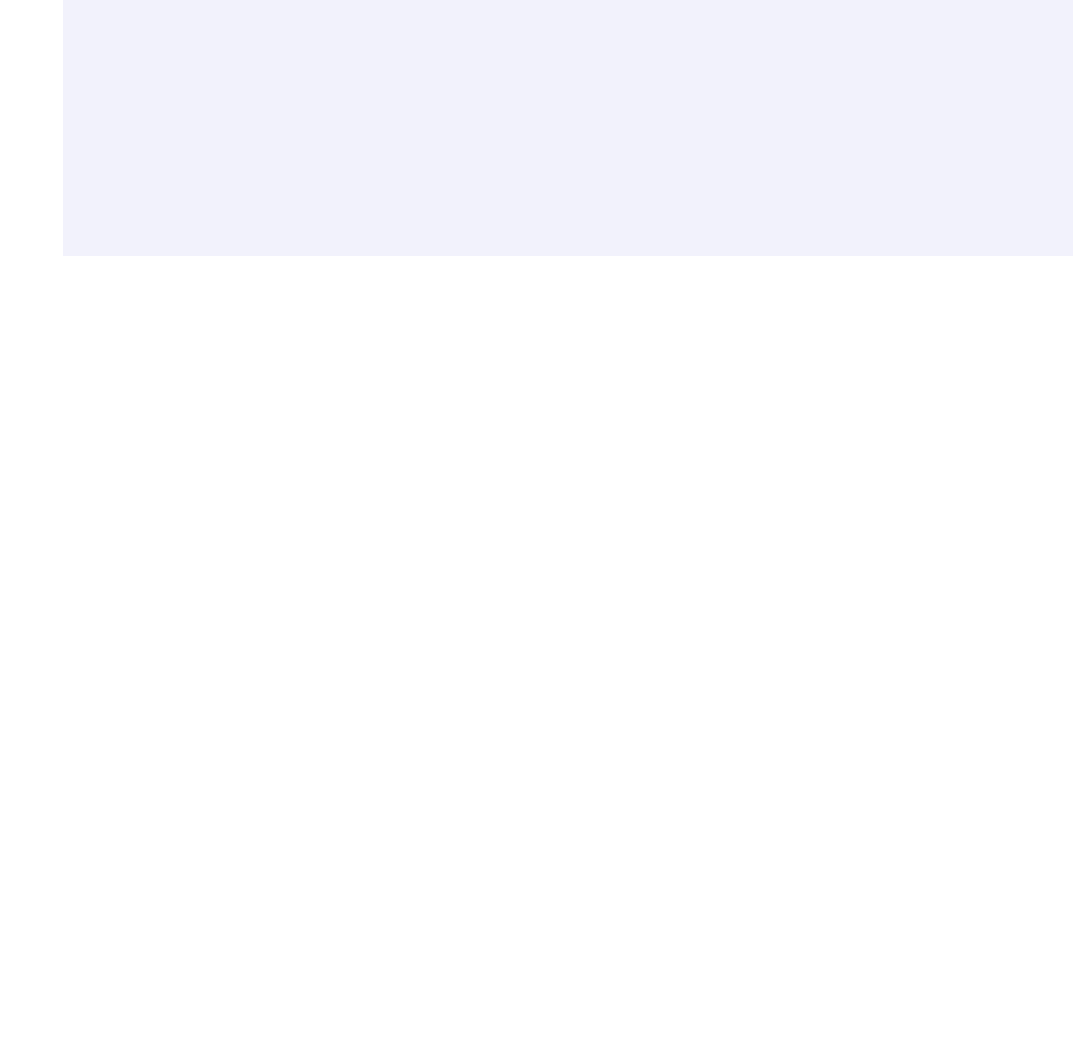
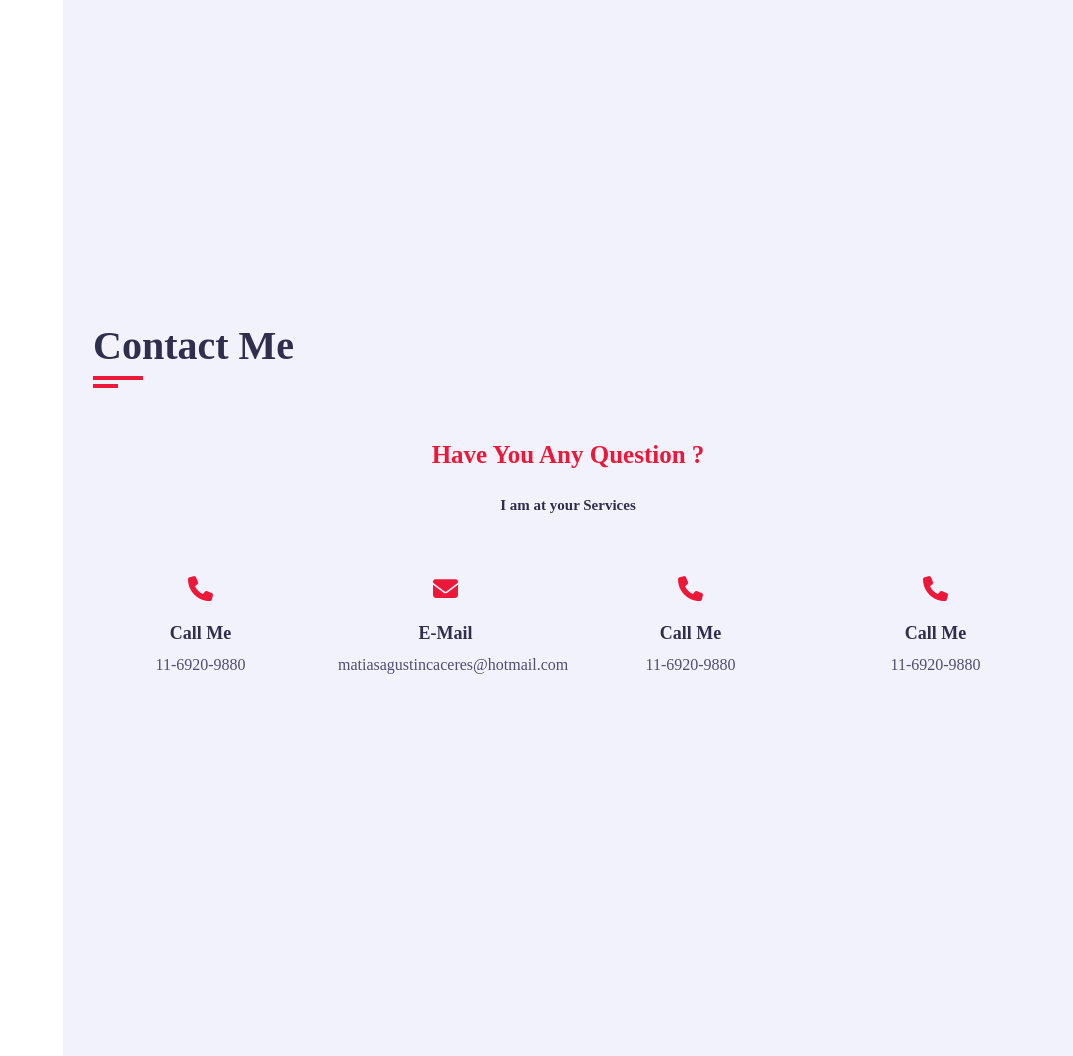
Before and after one commit to MatiasAgustinCaceres/MatiasAgustinCaceres.github.io, a plain HTML site: page index.html in a window 1280 px wide. Shown: the part 2881-3937 px from the top of the page, without its empty margins (207-1280 px from the left). Before the commit the page ends 3137 px from the top, so only its background shows below. Drawn offline with Linux system fonts and the light colour scheme; a web font is replaced by a local one.

Commit message:
Contac me section finished

```diff
--- a/Css/style_sheet.css
+++ b/Css/style_sheet.css
@@ -560,3 +560,49 @@ h3.my-profession {
     width: 100%;
     display: block;
 }
+
+/* ---------------------------------- contact me ----------------------------------*/
+
+.contact-title {
+    color: var(--skin-color);
+    text-align: center;
+    font-size: 25px;
+    margin-bottom: 20px;
+}
+
+.contact-sub-title {
+    color: var(--text-black-900);
+    text-align: center;
+    font-size: 15px;
+    margin-bottom: 60px;
+}
+
+.contact .contact-info-item {
+    flex: 0 0 25%;
+    max-width: 25%;
+    text-align: center;
+}
+
+.contact .contact-info-item .icon {
+    display: inline-block;
+}
+
+.contact .contact-info-item .icon .fa {
+    font-size: 25px;
+    color: var(--skin-color);
+}
+
+.contact .contact-info-item h4 {
+    font-size: 18px;
+    font-weight: 700;
+    color: var(--text-black-900);
+    text-transform: capitalize;
+    margin: 15px 0 5px;
+}
+
+.contact .contact-info-item p {
+    font-size: 16px;
+    line-height: 25px;
+    color: var(--text-black-700);
+    font-weight: 400;
+}
--- a/index.html
+++ b/index.html
@@ -46,7 +46,7 @@
     <div class="main-content">
 
       <!--------------- Home Section Start ------------------>
-      <section class="home section ">
+      <section class="home section">
 
         <div class="container">
           <div class="row">
@@ -69,7 +69,7 @@
       <!--------------- Home Section End ------------------>
 
       <!--------------- About Section Start ------------------>
-      <section class="about section ">
+      <section class="about section">
 
         <div class="container">
           <div class="row">
@@ -337,12 +337,63 @@
         </div>
 
       </section>
+      <!--------------- Portfolio Section End ------------------>
 
 
 
+      <!--------------- Contact start ------------------>
+
+      <section class="contact section">
+
+        <div class="container">
+
+          <div class="row">
+            <div class="section-title padd-15">
+              <h2>Contact Me</h2>
+            </div>
+          </div>
+
+          <h3 class="contact-title">Have You Any Question ?</h3>
+          <h4 class="contact-sub-title">I am at your Services</h4>
+
+          <div class="row">
+            <!--------------- Contact info item start ------------------>
+            <div class="contact-info-item padd-15">
+              <div class="icon"><i class="fa fa-phone"></i></div>
+              <h4>Call me</h4>
+              <p>11-6920-9880</p>
+            </div>
+            <!--------------- Contact info item end ------------------>
+            <!--------------- Contact info item start ------------------>
+            <div class="contact-info-item padd-15">
+              <div class="icon"><i class="fa fa-envelope"></i></div>
+              <h4>E-Mail</h4>
+              <p>matiasagustincaceres@hotmail.com</p>
+            </div>
+            <!--------------- Contact info item end ------------------>
+            <!--------------- Contact info item start ------------------>
+            <div class="contact-info-item padd-15">
+              <div class="icon"><i class="fa fa-phone"></i></div>
+              <h4>Call me</h4>
+              <p>11-6920-9880</p>
+            </div>
+            <!--------------- Contact info item end ------------------>
+            <!--------------- Contact info item start ------------------>
+            <div class="contact-info-item padd-15">
+              <div class="icon"><i class="fa fa-phone"></i></div>
+              <h4>Call me</h4>
+              <p>11-6920-9880</p>
+            </div>
+            <!--------------- Contact info item end ------------------>
+          </div>
+
+        </div>
+
+      </section>
+      <!--------------- Contact end ------------------>
 
 
-      <!--------------- Portfolio Section End ------------------>
+
 
 
     </div>
```
